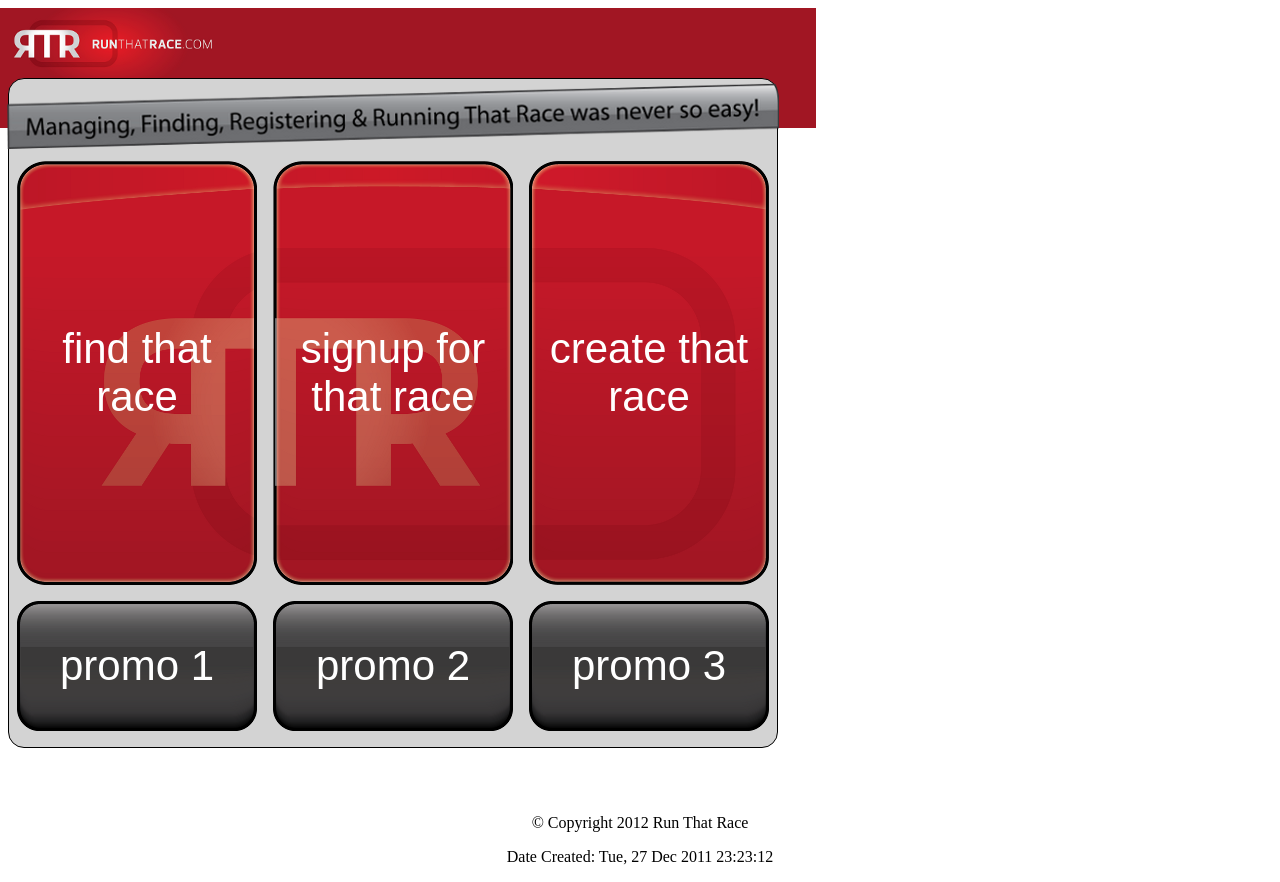
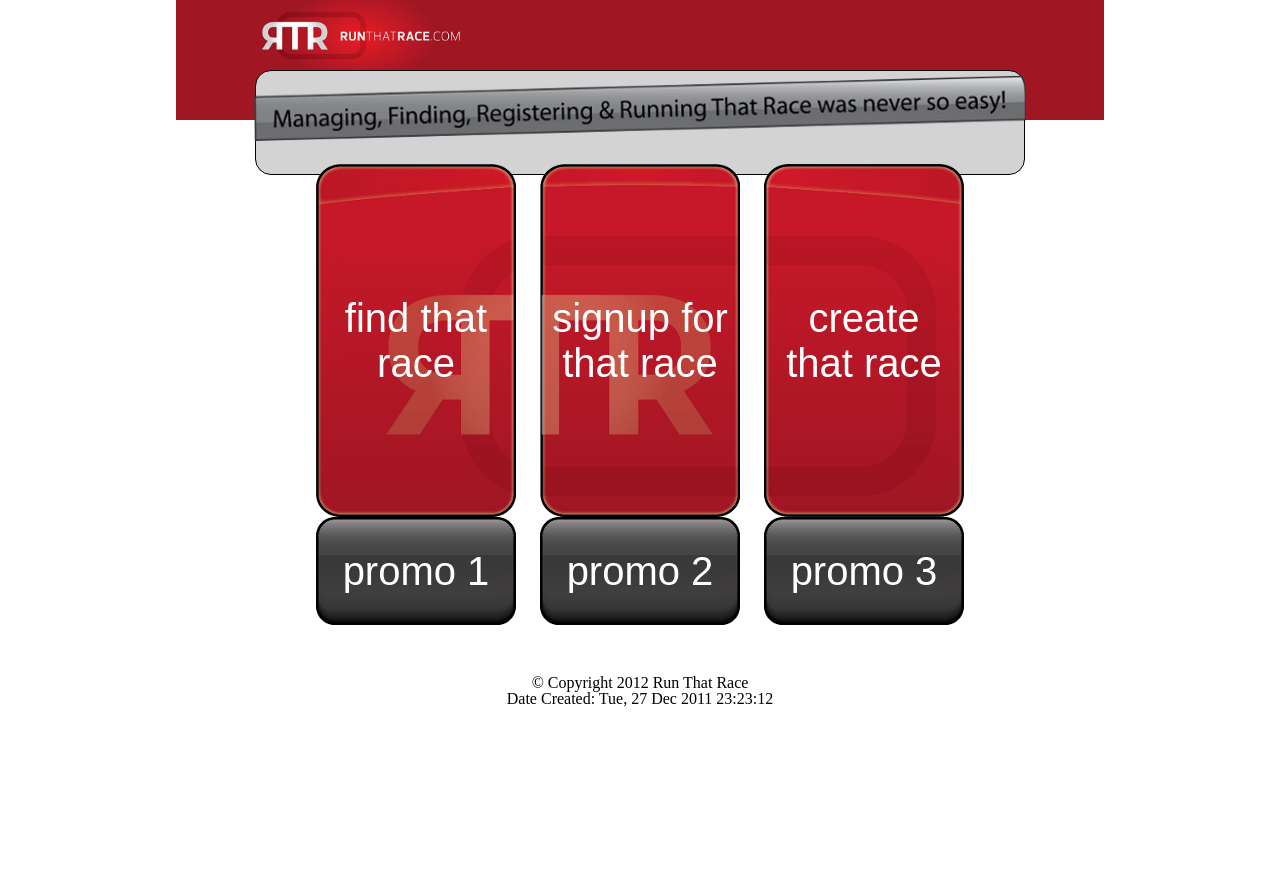
Before and after one commit to dangerjones/RunThatRace, a CodeIgniter app: page / in a window 1280 px wide. After the commit the page ends 707 px from the top, so only its background shows below. Run offline with CodeIgniter, Linux system fonts and the light colour scheme; some libraries are stand-ins or nearby versions.

Commit message:
change buttons to 200 pixels

```diff
--- a/application/views/pages/home.php
+++ b/application/views/pages/home.php
@@ -1,5 +1,5 @@
 <div id="wrapper">
-	<img id="tagline" src="/rtrigniter/images/rtr_tag_line_slant_772_66.png" alt="Managing, Finding, Registering &amp; Running That Race was never so easy!" />
+	<img id="tagline" src="/rtrigniter/images/rtr_tag_line_slant_772_66.png" alt="Managing, Finding, Registering &amp; Running That Race was never so easy!">
 	<div id="body">
 		<a href="/rtrigniter/search" class="linkButton">
 			<button id="findRace" class="bigRedButton">find that race</button>
--- a/application/views/templates/footer.php
+++ b/application/views/templates/footer.php
@@ -1,7 +1,7 @@
-			<div id="ft" role="contentinfo">
-				<p class="centerText">&copy; Copyright 2012 Run That Race</p>
-				<p class="centerText">Date Created: <?php echo date("D, d M Y H:i:s") ?></p>
-			</div>
+		<div class="clearBoth"></div>
+		<div id="ft">
+			<p class="centerText">&copy; Copyright 2012 Run That Race</p>
+			<p class="centerText">Date Created: <?php echo date("D, d M Y H:i:s") ?></p>
 		</div>
 	</body>
 </html>
--- a/application/views/templates/header.php
+++ b/application/views/templates/header.php
@@ -1,15 +1,13 @@
-<!DOCTYPE HTML PUBLIC "-//W3C//DTD HTML 4.01//EN"
+<!DOCTYPE html PUBLIC "-//W3C//DTD HTML 4.01//EN"
  "http://www.w3.org/TR/html4/strict.dtd">
 <html>
 	<head>
   	<title>Run That Race</title>
-  	<link rel="stylesheet" href="http://yui.yahooapis.com/2.8.0r4/build/reset-fonts-grids/reset-fonts-grids.css" type="text/css" />
-		<link rel="stylesheet" href="/rtrigniter/css/app.css" type="text/css" />
+		<link rel="stylesheet" href="/rtrigniter/css/app.css" type="text/css">
 	</head>
-	<body class="yui-skin-sam">
-		<div id="doc" class="yui-t7">
-   		<div id="hd" role="banner">
-				<a href="/">
-					<img src="/rtrigniter/images/rtr_header_logo_205_72.png" alt="home"/>
-				</a>
-			</div>
+	<body>
+  	<div id="hd">
+			<a href="/">
+				<img src="/rtrigniter/images/rtr_header_logo_205_72.png" alt="home">
+			</a>
+		</div>
--- a/css/app.css
+++ b/css/app.css
@@ -1,10 +1,60 @@
+/* http://meyerweb.com/eric/tools/css/reset/
+   v2.0 | 20110126
+   License: none (public domain)
+*/
+
+html, body, div, span, applet, object, iframe,
+h1, h2, h3, h4, h5, h6, p, blockquote, pre,
+a, abbr, acronym, address, big, cite, code,
+del, dfn, em, img, ins, kbd, q, s, samp,
+small, strike, strong, sub, sup, tt, var,
+b, u, i, center,
+dl, dt, dd, ol, ul, li,
+fieldset, form, label, legend,
+table, caption, tbody, tfoot, thead, tr, th, td,
+article, aside, canvas, details, embed,
+figure, figcaption, footer, header, hgroup,
+menu, nav, output, ruby, section, summary,
+time, mark, audio, video {
+	margin: 0;
+	padding: 0;
+	border: 0;
+	font-size: 100%;
+	font: inherit;
+	vertical-align: baseline;
+}
+/* HTML5 display-role reset for older browsers */
+article, aside, details, figcaption, figure,
+footer, header, hgroup, menu, nav, section {
+	display: block;
+}
+body {
+	line-height: 1;
+}
+ol, ul {
+	list-style: none;
+}
+blockquote, q {
+	quotes: none;
+}
+blockquote:before, blockquote:after,
+q:before, q:after {
+	content: '';
+	content: none;
+}
+table {
+	border-collapse: collapse;
+	border-spacing: 0;
+}
+
+/* end css reset */
+
 #hd {
 	background-image: url('/rtrigniter/images/header_background.png');
 	height: 120px;
-	width: 808px;
-	position: relative;
-	left: -40px;
-	padding: 0 0 0 40px;
+	width: 848px;
+	padding: 0 0 0 80px;
+	margin: auto;
 }
 
 #hd img {
@@ -14,12 +64,13 @@
 
 #wrapper {
 	width: 768px;
-	height: 668px;
 	background-color: #d3d3d3;
 	border-radius: 16px;
 	position: relative;
 	top: -50px;
 	border: 1px solid black;
+	margin: auto;
+	padding: 0 0 10px 0;
 }
 
 #tagline {
@@ -28,37 +79,35 @@
 	left: -2px;
 }
 
+#body {
+	margin: 20px 0 0 60px;
+}
+
+#bodyFooter {
+	margin: 20px 0 0 60px;
+}
+
 .bigRedButton {
-	width: 240px;
-	height: 424px;
+	width: 200px;
+	height: 353px;
 	float: left;
 	color: #fff;
-	margin: 8px;
+	margin: 0 24px 0 0;
 	border: 0;
-	font-size: 42px;
+	font-size: 40px;
 	background-color: transparent;
 }
 
 .bigBlackButton {
-	width: 240px;
-	height: 130px;
+	width: 200px;
+	height: 108px;
 	float: left;
 	color: #fff;
-	margin: 8px;
+	margin: 0 24px 0 0;
 	border: 0;
-	font-size: 42px;
-	background-image: url('/rtrigniter/images/rtr_black_button_240_130.png');
+	font-size: 40px;
+	background-image: url('/rtrigniter/images/rtr_black_button_200_108.png');
 	background-color: transparent;
-}
-
-#findRace {
-	background-image: url('/rtrigniter/images/rtr_red_button1_240_424.png');
-}
-#signupRace {
-	background-image: url('/rtrigniter/images/rtr_red_button2_240_424.png');
-}
-#createRace {
-	background-image: url('/rtrigniter/images/rtr_red_button3_240_424.png');
 }
 
 .linkButton {
@@ -68,3 +117,19 @@
 .centerText {
 	text-align: center;
 }
+
+.clearBoth {
+	clear: both;
+}
+
+#findRace {
+	background-image: url('/rtrigniter/images/rtr_red_button1_200_353.png');
+}
+
+#signupRace {
+	background-image: url('/rtrigniter/images/rtr_red_button2_200_353.png');
+}
+
+#createRace {
+	background-image: url('/rtrigniter/images/rtr_red_button3_200_353.png');
+}
```
Also changed, not shown: images/rtr_black_button_200_108.png (added), images/rtr_red_button1_200_353.png (added), images/rtr_red_button2_200_353.png (added), images/rtr_red_button3_200_353.png (added), 2 other files. Lines whose indentation alone changed are shown as unchanged.
